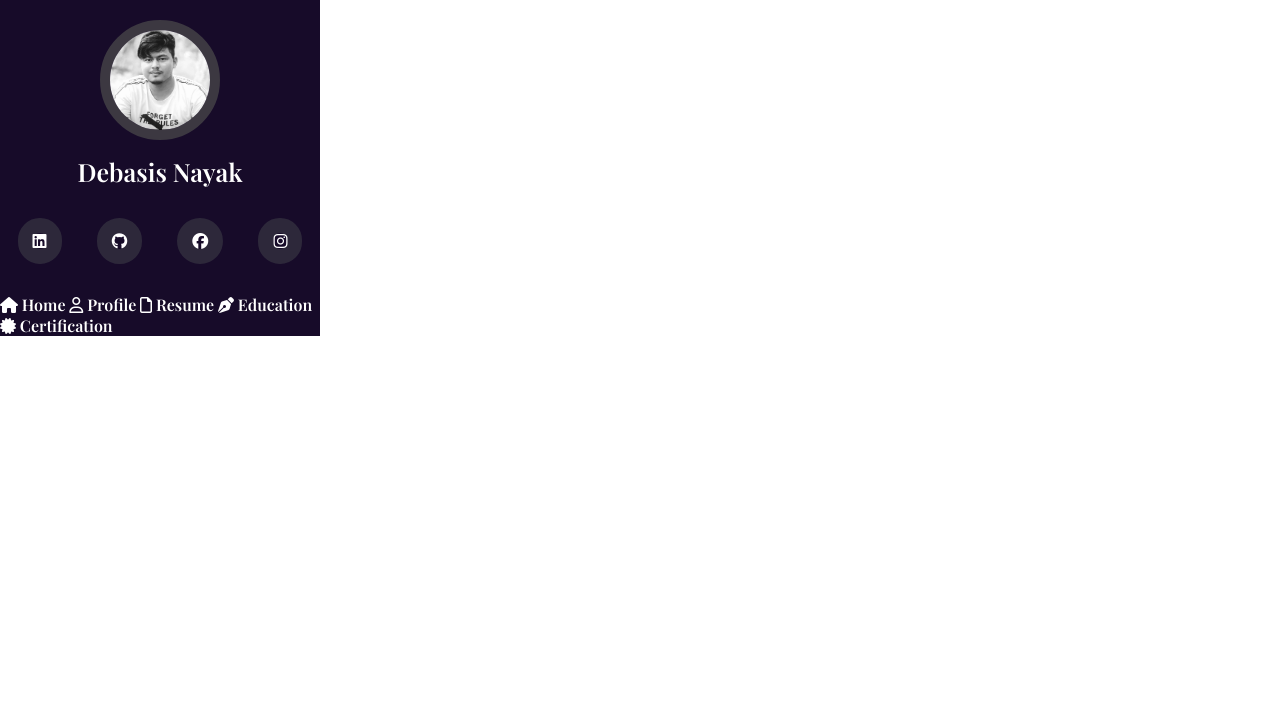
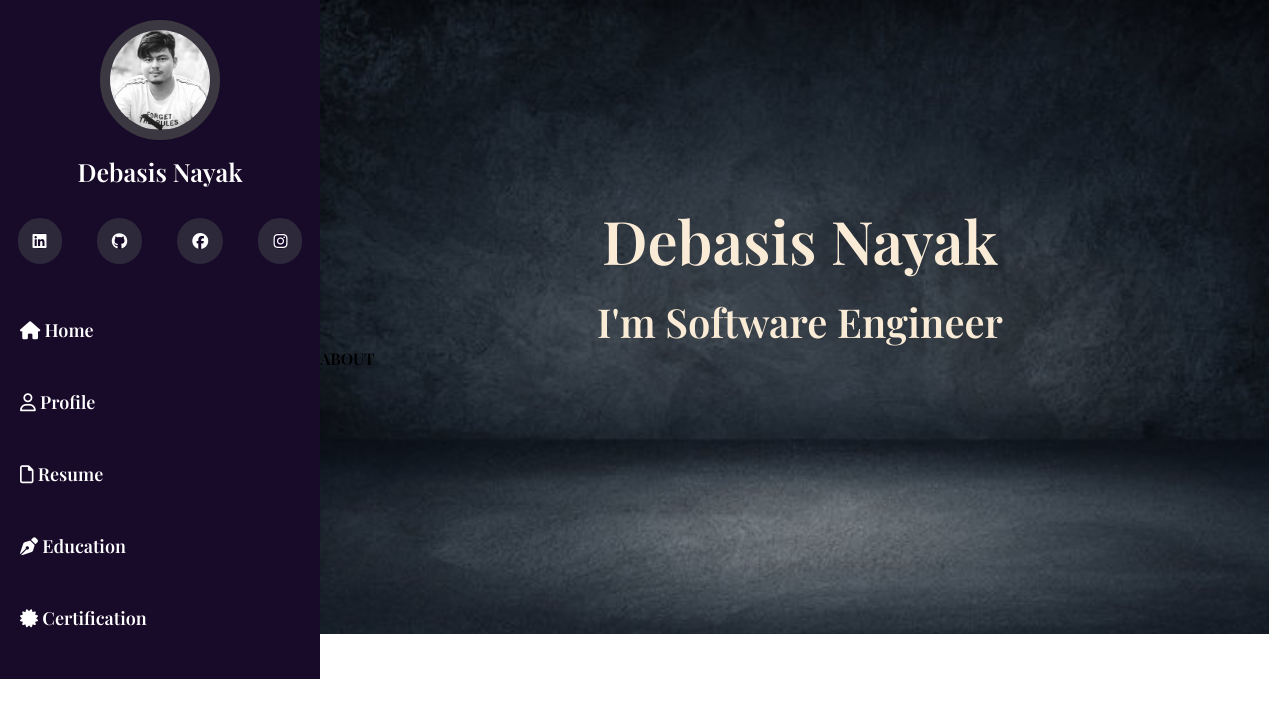
Before and after one commit to DebasisNayak2000/my-portfolio, a plain HTML site: page index.html in a window 1280 px wide. Drawn offline with nearby package versions, Linux system fonts and the light colour scheme; a web font is replaced by a local one.

Commit message:
Home page completed

```diff
--- a/index.html
+++ b/index.html
@@ -15,51 +15,79 @@
 </head>
 
 <body>
-    <section class="left">
+
+
+
+    <div class="left">
+
         <header>
             <nav>
-                <section class="left_top">
+                <div class="left_top">
                     <img src="images/profile.jpg" class="profile" alt="profile">
                     <p class="full_name">Debasis Nayak</p>
-                    <section class="social_icons">
+                    <div class="social_icons">
                         <a> <i class="fa-brands fa-linkedin" id="social"></i></a>
                         <a> <i class="fa-brands fa-github" id="social"></i></a>
                         <a> <i class="fa-brands fa-facebook" id="social"></i></a>
                         <a> <i class="fa-brands fa-instagram" id="social"></i></a>
-                    </section>
-                </section>
+                    </div>
+                </div>
 
-                <section class="left_bottom">
+                <div class="left_bottom">
 
-                    <i class="fa-solid fa-house" id="home"></i>
-                    <lable for="home">Home</lable>
-                    <i class="fa-regular fa-user" id="profile"></i>
-                    <lable for="profile">Profile</lable>
-                    <i class="fa-regular fa-file" id="resume"></i>
-                    <lable for="resume">Resume</lable>
-                    <i class="fa-solid fa-pen-nib" id="education"></i>
-                    <lable for="education">Education</lable>
-                    <i class="fa-solid fa-certificate" id="certification"></i>
-                    <label for="certification">Certification</label>
+                    <a><i class="fa-solid fa-house" id="home"></i>
+                        <lable for="home">Home</lable>
+                    </a>
+                    <a><i class="fa-regular fa-user" id="profile"></i>
+                        <lable for="profile">Profile</lable>
+                    </a>
+                    <a><i class="fa-regular fa-file" id="resume"></i>
+                        <lable for="resume">Resume</lable>
+                    </a>
+                    <a><i class="fa-solid fa-pen-nib" id="education"></i>
+                        <lable for="education">Education</lable>
+                    </a>
+                    <a><i class="fa-solid fa-certificate" id="certification"></i>
+                        <label for="certification">Certification</label></a>
 
-                </section>
+                </div>
 
             </nav>
 
         </header>
-    </section>
+    </div>
 
-    <section class="right">
-        <main>
+    <div class="right">
+        <section class="landing_page">
+            <div class="right_home">
+                <img src="images/home image.jpg" alt="Debasis Nayak" class="home_image">
+                <p class="right_home_name"> Debasis Nayak </p>
+                <p class="right_home_job">I'm Software Engineer</p>
+
+            </div>
+        </section>
+        <div class="right_profile">
+            <p>ABOUT</p>
+
+        </div>
+        <div class="right_resume">
+
+        </div>
+        <div class="right_education">
+
+        </div>
+        <div class="right_certificate">
+
+        </div>
 
         </main>
 
-    </section>
-
+    </div>
 
     <footer>
 
     </footer>
+
 </body>
 
 </html>
--- a/style.css
+++ b/style.css
@@ -6,16 +6,14 @@
 }
 
 .left {
+    background-color: rgb(23, 11, 41);
     width: 25%;
-    background-color: rgb(23, 11, 41);
+    float: left;
+    height: auto;
     color: white;
+    overflow-y: scroll;
+
 }
-
-.left_top {
-    padding-top: 20px;
-}
-
-.left_bottom {}
 
 .profile {
     width: 100px;
@@ -26,10 +24,20 @@
     border-radius: 80px;
 }
 
-.full_name {
-    text-align: center;
-    font-size: 25px;
-    margin-top: 15px;
+.left_top {
+    padding-top: 20px;
+}
+
+.left_bottom {
+    margin-bottom: 25px;
+}
+
+.left_bottom a {
+    display: block;
+    margin-left: 20px;
+    line-height: 4;
+    font-size: large;
+
 }
 
 .social_icons {
@@ -49,3 +57,39 @@
 #social:hover {
     background-color: rgb(12, 138, 241);
 }
+
+.full_name {
+    text-align: center;
+    font-size: 25px;
+    margin-top: 15px;
+}
+
+
+.right {
+
+    width: 75%;
+    float: left;
+
+}
+
+.home_image {
+    position: absolute;
+    width: 949px;
+    z-index: -2;
+}
+
+.right_home_name {
+    text-align: center;
+    font-size: 60px;
+    font-weight: 800;
+    padding-top: 200px;
+    color: antiquewhite;
+}
+
+.right_home_job {
+    color: antiquewhite;
+    font-size: 40px;
+    padding-top: 15px;
+    text-align: center;
+
+}
```
Also changed, not shown: test.html (added, +25 -0 lines), images/home image.jpg (added).
